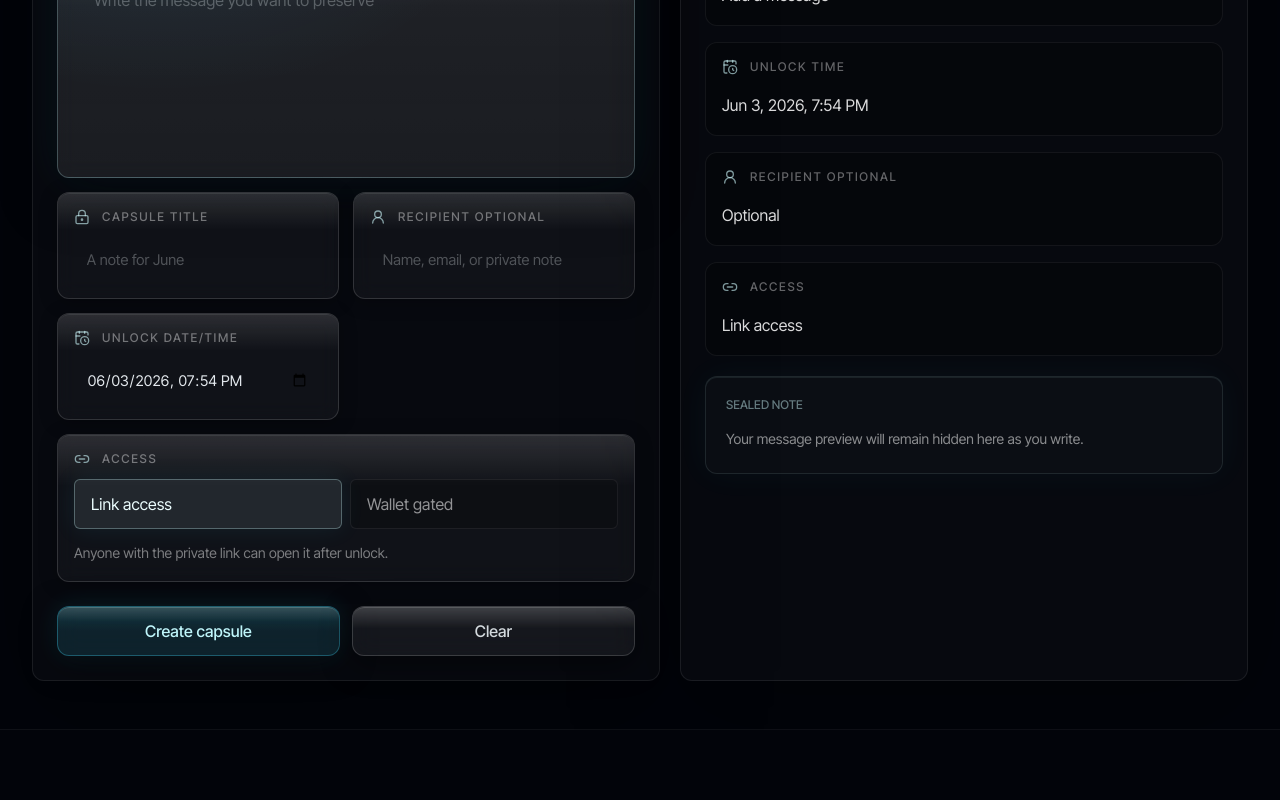
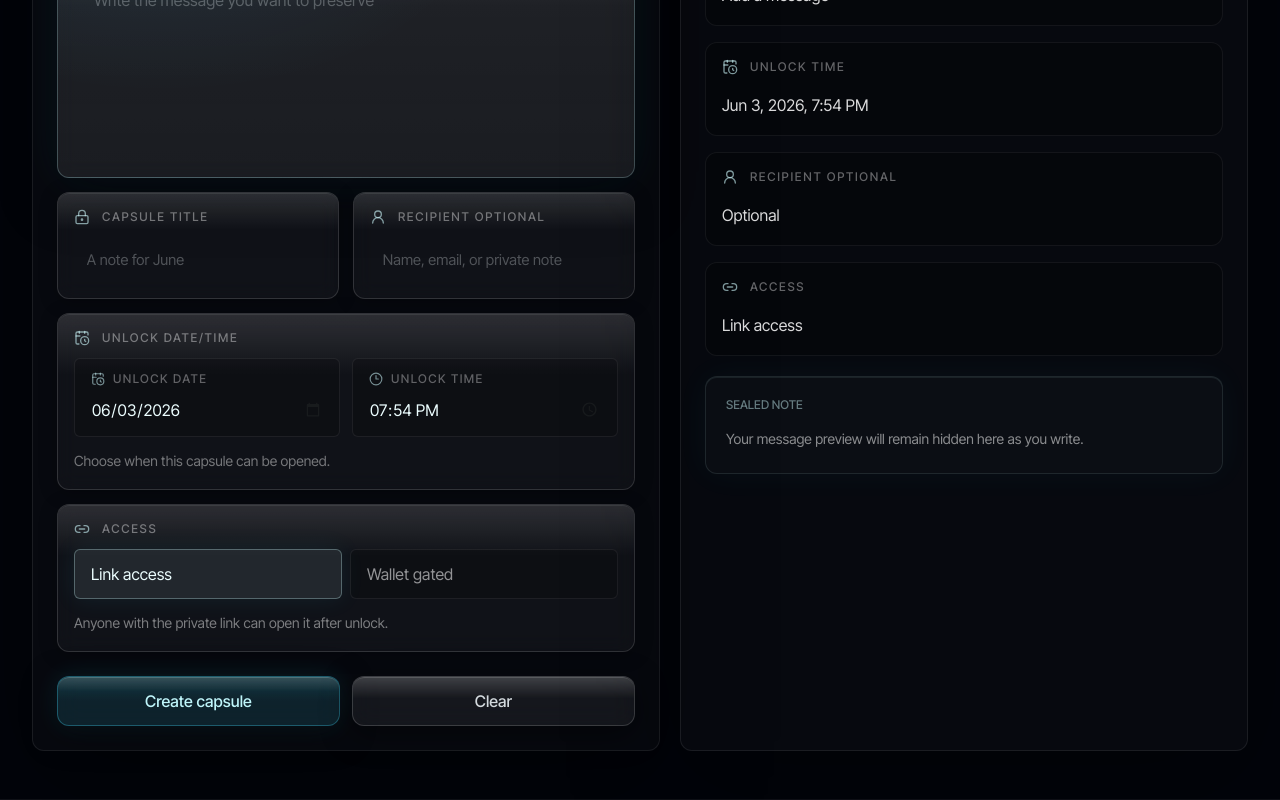
Before and after one commit to vaibhav0xq/vyom, a Next.js app: page /create in a window 1280 px wide. Shown: the part 834-1634 px from the top of the page. Before the commit the page ends 1564 px from the top, so only its background shows below. Built offline with nearby package versions, Linux system fonts and the light colour scheme; a web font is replaced by a local one; what @mysten/dapp-kit, @mysten/sui would draw is missing.

Commit message:
Improve unlock date time input

```diff
--- a/app/create/page.tsx
+++ b/app/create/page.tsx
@@ -1,6 +1,6 @@
 "use client";
 
-import { ArrowUpRight, CalendarClock, Link2, LockKeyhole, MessageSquareText, UserRound } from "lucide-react";
+import { ArrowUpRight, CalendarClock, Clock3, Link2, LockKeyhole, MessageSquareText, UserRound } from "lucide-react";
 import { useRouter } from "next/navigation";
 import { type FormEvent, useMemo, useState } from "react";
 import { CapsuleHero } from "@/components/vyom/CapsuleHero";
@@ -20,22 +20,33 @@ function getDefaultUnlockValue() {
   return date.toISOString().slice(0, 16);
 }
 
+function splitUnlockValue(value: string) {
+  const [date = "", time = ""] = value.split("T");
+  return { date, time };
+}
+
 export default function CreatePage() {
   const router = useRouter();
   const { createCapsule } = useCapsules();
+  const defaultUnlock = splitUnlockValue(getDefaultUnlockValue());
   const [title, setTitle] = useState("");
   const [message, setMessage] = useState("");
   const [recipient, setRecipient] = useState("");
-  const [unlockAt, setUnlockAt] = useState(getDefaultUnlockValue);
+  const [unlockDate, setUnlockDate] = useState(defaultUnlock.date);
+  const [unlockTime, setUnlockTime] = useState(defaultUnlock.time);
   const [accessType, setAccessType] = useState<CapsuleAccessType>("link");
   const [errors, setErrors] = useState<FormErrors>({});
   const [isSubmitting, setIsSubmitting] = useState(false);
   const [feedback, setFeedback] = useState("");
 
   const unlockTimestamp = useMemo(() => {
-    const value = new Date(unlockAt).getTime();
+    if (!unlockDate || !unlockTime) {
+      return undefined;
+    }
+
+    const value = new Date(`${unlockDate}T${unlockTime}`).getTime();
     return Number.isNaN(value) ? undefined : value;
-  }, [unlockAt]);
+  }, [unlockDate, unlockTime]);
 
   function validate() {
     const nextErrors: FormErrors = {};
@@ -149,15 +160,45 @@ export default function CreatePage() {
                   onChange={(event) => setRecipient((event.target as HTMLInputElement).value)}
                   placeholder={accessType === "wallet" ? "0x..." : "Name, email, or private note"}
                 />
-                <VyomInput
-                  icon={CalendarClock}
-                  label="Unlock date/time"
-                  error={errors.unlockAt}
-                  className="secondary-form-field compact-form-field"
-                  type="datetime-local"
-                  value={unlockAt}
-                  onChange={(event) => setUnlockAt((event.target as HTMLInputElement).value)}
-                />
+                <div className="glass-input-wrapper secondary-form-field compact-form-field block p-4 md:col-span-2">
+                  <span className="relative z-[2] flex items-center gap-3 text-xs font-medium uppercase tracking-[0.14em] text-white/40">
+                    <CalendarClock className="h-4 w-4 text-cyan-100/60" aria-hidden="true" />
+                    Unlock date/time
+                  </span>
+                  <div className="relative z-[2] mt-3 grid gap-3 sm:grid-cols-2">
+                    <label className="unlock-field-shell block rounded-[6px] border border-white/[0.07] bg-black/18 px-4 py-3 transition duration-300 focus-within:border-cyan-100/30 focus-within:bg-cyan-100/[0.045] hover:border-cyan-100/18">
+                      <span className="mb-2 flex items-center gap-2 text-xs font-medium uppercase tracking-[0.12em] text-white/35">
+                        <CalendarClock className="h-3.5 w-3.5 text-cyan-100/55" aria-hidden="true" />
+                        Unlock date
+                      </span>
+                      <input
+                        className="unlock-native-input w-full bg-transparent text-sm font-medium text-cyan-50 outline-none"
+                        type="date"
+                        value={unlockDate}
+                        onChange={(event) => setUnlockDate(event.target.value)}
+                      />
+                    </label>
+                    <label className="unlock-field-shell block rounded-[6px] border border-white/[0.07] bg-black/18 px-4 py-3 transition duration-300 focus-within:border-cyan-100/30 focus-within:bg-cyan-100/[0.045] hover:border-cyan-100/18">
+                      <span className="mb-2 flex items-center gap-2 text-xs font-medium uppercase tracking-[0.12em] text-white/35">
+                        <Clock3 className="h-3.5 w-3.5 text-cyan-100/55" aria-hidden="true" />
+                        Unlock time
+                      </span>
+                      <input
+                        className="unlock-native-input w-full bg-transparent text-sm font-medium text-cyan-50 outline-none"
+                        type="time"
+                        value={unlockTime}
+                        onChange={(event) => setUnlockTime(event.target.value)}
+                      />
+                    </label>
+                  </div>
+                  {errors.unlockAt ? (
+                    <span className="relative z-[2] mt-3 block text-sm text-red-300/90">{errors.unlockAt}</span>
+                  ) : (
+                    <p className="relative z-[2] mt-3 text-sm leading-6 text-white/42">
+                      Choose when this capsule can be opened.
+                    </p>
+                  )}
+                </div>
                 <div className="glass-input-wrapper secondary-form-field compact-form-field block p-4 md:col-span-2">
                   <span className="relative z-[2] flex items-center gap-3 text-xs font-medium uppercase tracking-[0.14em] text-white/40">
                     <Link2 className="h-4 w-4 text-cyan-100/60" aria-hidden="true" />
@@ -211,7 +252,9 @@ export default function CreatePage() {
                   setTitle("");
                   setMessage("");
                   setRecipient("");
-                  setUnlockAt(getDefaultUnlockValue());
+                  const nextUnlock = splitUnlockValue(getDefaultUnlockValue());
+                  setUnlockDate(nextUnlock.date);
+                  setUnlockTime(nextUnlock.time);
                   setAccessType("link");
                   setErrors({});
                   setFeedback("");
--- a/app/globals.css
+++ b/app/globals.css
@@ -470,6 +470,29 @@ button {
   margin-top: 0.75rem;
   padding: 0.72rem 0.8rem;
   font-size: 0.92rem;
+}
+
+.unlock-field-shell {
+  color-scheme: dark;
+}
+
+.unlock-native-input {
+  min-height: 1.8rem;
+  color-scheme: dark;
+}
+
+.unlock-native-input::-webkit-calendar-picker-indicator {
+  cursor: pointer;
+  filter: invert(0.88) sepia(0.18) saturate(1.8) hue-rotate(145deg);
+  opacity: 0.72;
+  transition:
+    opacity var(--t-hover) var(--ease-out),
+    filter var(--t-hover) var(--ease-out);
+}
+
+.unlock-native-input::-webkit-calendar-picker-indicator:hover {
+  filter: invert(0.96) sepia(0.28) saturate(2.4) hue-rotate(145deg);
+  opacity: 1;
 }
 
 /* ═══════════════════════════════════════════
```
